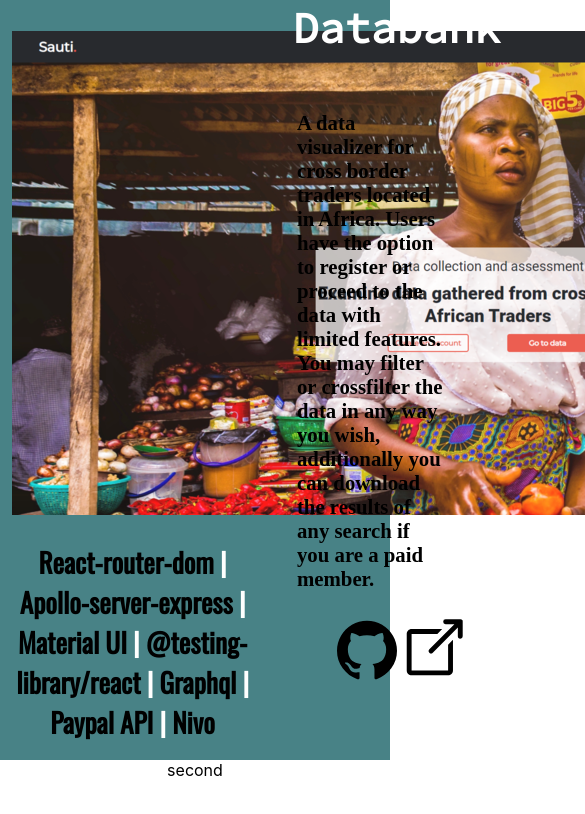
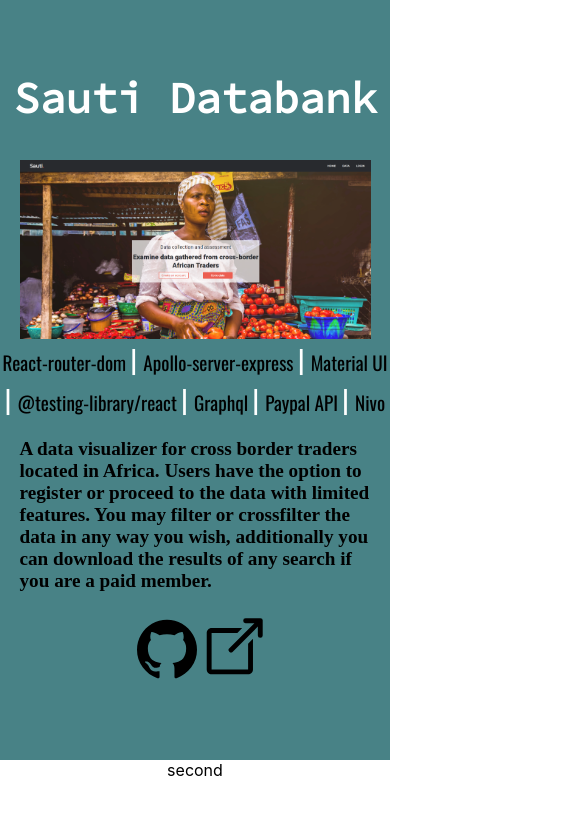
Before and after one commit to JoshHill15/portfolio-website-react, a React (Create React App) app in the folder portfolio/: page /work in a window 390 px wide. Shown: the top 814 px of the page, 585 px wide, since content can reach past the window. Built offline with nearby package versions, Linux system fonts and the light colour scheme.

Commit message:
made landing page and first work fully responsive

```diff
--- a/portfolio/src/components/LandingPage.js
+++ b/portfolio/src/components/LandingPage.js
@@ -5,25 +5,32 @@
 import linkedinSVG from "../images/linkedin.svg"
 import resumeSVG from "../images/portfolio.svg"
 import background from "../images/midcity.jpg"
+import avatar from "../images/joshhill15.png"
 import PDF from "../images/Joshua_Hill_Resume.pdf"
 
 import "../landingpage.css"
 
-import { useHistory } from "react-router-dom"
+const firstMediaQuery = "1200px"
+const secondMediaQuery = "730px"
+const thirdMediaQuery = "550px"
+const fourthMediaQuery = "450px"
+
+
 
 
 function LandingPage() {
-  const History = useHistory()
   return (
     <MainDiv>
-      <p className="avatar">avatar</p>
+      <AvatarDiv className="avatar">
+        <Avatar src={avatar} alt="avatar" />
+      </AvatarDiv>
       <AlignName>
-        <h1 className="name">Hello, my name's </h1>
-        <h1 className="name" className="main-name">Josh</h1>
+        <StyledName className="name">Hello, my name's </StyledName>
+        <StyledName className="name" className="main-name">Josh</StyledName>
       </AlignName>
       <AlignTitle>
-        <h2 className="title">I'm a</h2>
-        <h2 className="title" className="main-title">Full Stack Web Developer </h2>
+        <StyledTitle className="title">I'm a</StyledTitle>
+        <StyledTitle className="title" className="main-title">Full Stack Web Developer </StyledTitle>
       </AlignTitle>
       <StyledIcons className="icons">
         <GroupedGit>
@@ -66,16 +73,52 @@
   background-position:center;
   height:100vh;
 `
+
+const AvatarDiv = styled.div`
+  background:salmon;
+  width:10%;
+  border-radius: 15px;
+
+`
+
+const Avatar = styled.img`
+  width:50%;
+
+`
+
 const AlignName = styled.div`
   display:flex;
-  width:80%;
+  width:100%;
   justify-content:center;
+
+`
+
+const StyledName = styled.h1`
+  font-size:2.8rem;
+
+  @media(max-width: ${thirdMediaQuery}) {
+    font-size:2.3rem;
+  }
+  @media(max-width: ${fourthMediaQuery}) {
+    font-size:1.8rem;
+  }
 `
 
 const AlignTitle = styled.div`
   display:flex;
-  width:80%;
+  width:100%;
   justify-content:center;
+
+  @media(max-width: ${firstMediaQuery}) {
+    width:100%;
+  }
+`
+
+const StyledTitle = styled.h2`
+
+@media(max-width: ${fourthMediaQuery}) {
+  font-size:1.1rem;
+}
 `
 
 const StyledIcons = styled.div`
@@ -84,6 +127,21 @@
   width:30%;
   justify-content:flex-end;
 
+    @media(max-width: ${firstMediaQuery}) {
+      width:45%;
+    }
+
+    @media(max-width: ${secondMediaQuery}) {
+      width:70%;
+    }
+
+    @media(max-width: ${thirdMediaQuery}) {
+      width:85%;
+    }
+
+    @media(max-width: ${fourthMediaQuery}) {
+      flex-direction:column;
+    }
 `
 const StyledGit = styled.img`
   width:40%;
@@ -136,7 +194,7 @@
   width:25%;
   height:85%;
   cursor:pointer;
-  margin-bottom:2.2%;
+  margin-bottom:2.8%;
 `
 
 const StyledP = styled.p`
--- a/portfolio/src/landingpage.css
+++ b/portfolio/src/landingpage.css
@@ -1,3 +1,5 @@
+
+
 .avatar{
   animation: load-down 600ms ease-in 200ms;
   animation-fill-mode: forwards;
@@ -10,12 +12,11 @@
   animation-fill-mode: forwards;
   transform: translateY(-30px);
   opacity: 0;
-  font-size: 2.8rem;
   display:flex;
+
 }
 
 .main-name{
-  font-size:2.8rem;
   margin-left:1.5%;
   color:white;
   animation: load-down 600ms ease-in 200ms;
@@ -79,7 +80,6 @@
 
 .to-work-container{
   margin-top:9%;
-  cursor:pointer;
 
 }
 
@@ -219,3 +219,17 @@
     opacity: 1;
   }
 }
+
+@media (max-width:550px){
+
+  .to-work-container{
+    margin-top:30%;
+  }
+}
+
+@media (max-width:450px){
+
+  .to-work-container{
+    margin-top:10%;
+  }
+}
--- a/portfolio/src/projects/FirstProject.js
+++ b/portfolio/src/projects/FirstProject.js
@@ -1,10 +1,19 @@
 import React from "react"
-import sauti1 from "../images/smaller-sauti.png"
+import sauti from "../images/smaller-sauti.png"
 import styled from "styled-components";
 import AOS from "aos"
 import 'aos/dist/aos.css'
 import githubSVG from "../images/github-logo.svg"
 import linkSVG from "../images/link.svg"
+
+const firstMediaQuery = "1650px"
+const secondMediaQuery = "1470px"
+const thirdMediaQuery = "1000px"
+const fourthMediaQuery = "775px"
+const fifthMediaQuery = "600px"
+const sixthMediaQuery = "370px"
+
+
 
 
 function FirstProject() {
@@ -16,9 +25,9 @@
   return (
     <div >
       <MainDiv >
-        <IMGdiv data-aos="fade-up">
-          <img src={sauti1} alt="sauti" />
-          <StyledH3 data-aos="fade-up">
+        <IMGdiv >
+          <a rel="noopener noreferrer" target="_blank" href="https://www.databank.sautiafrica.org/"> <StyledIMG data-aos="fade-up" src={sauti} alt="sauti" /></a>
+          <StyledTechnologiesDiv data-aos="fade-up">
             <span>React-router-dom </span>
             <StyledSpans>| </StyledSpans>
             <span>Apollo-server-express </span>
@@ -32,18 +41,34 @@
             <span> Paypal API </span>
             <StyledSpans>| </StyledSpans>
             <span> Nivo</span>
-          </StyledH3>
+          </StyledTechnologiesDiv>
         </IMGdiv>
         <ContentDiv>
           <StyledH1 data-aos="fade-up">Sauti Databank</StyledH1>
+          <StyledAltIMG data-aos="fade-up" src={sauti} alt="alt-sauti" />
+          <StyledAltTechnologiesDiv data-aos="fade-up">
+            <span>React-router-dom </span>
+            <StyledSpans>| </StyledSpans>
+            <span>Apollo-server-express </span>
+            <StyledSpans>| </StyledSpans>
+            <span> Material UI </span>
+            <StyledSpans>| </StyledSpans>
+            <span> @testing-library/react </span>
+            <StyledSpans>| </StyledSpans>
+            <span> Graphql </span>
+            <StyledSpans>| </StyledSpans>
+            <span> Paypal API </span>
+            <StyledSpans>| </StyledSpans>
+            <span> Nivo</span>
+          </StyledAltTechnologiesDiv>
           <StyledP data-aos="fade-up">A data visualizer for cross border traders located in Africa.
           Users have the option to register or proceed to the data with limited features.
           You may filter or crossfilter the data in any way you wish,
           additionally you can download the results of any search
              if you are a paid member.</StyledP>
           <StyledButtonsDiv>
-            <a href="https://github.com/orgs/Lambda-School-Labs/teams/labs-21-sauti-data-bank" target="_blank"><StyledGitIMG src={githubSVG} data-aos="fade-up" /></a>
-            <a target="_blank" href="https://www.databank.sautiafrica.org/"><StyledLinkIMG src={linkSVG} data-aos="fade-up" /></a>
+            <a rel="noopener noreferrer" href="https://github.com/orgs/Lambda-School-Labs/teams/labs-21-sauti-data-bank" target="_blank"><StyledGitIMG src={githubSVG} data-aos="fade-up" /></a>
+            <a rel="noopener noreferrer" target="_blank" href="https://www.databank.sautiafrica.org/"><StyledLinkIMG src={linkSVG} data-aos="fade-up" /></a>
           </StyledButtonsDiv>
         </ContentDiv>
       </MainDiv>
@@ -64,8 +89,42 @@
   align-items:center;
   margin-left:3%;
   flex-wrap:wrap;
-  margin-top:8%
+  margin-top:8%;
+
+  @media (max-width: ${firstMediaQuery}){
+    width:100%;
+  }
+
+  @media (max-width: ${secondMediaQuery}){
+    height:65%;
+    width:120%;
+  }
+
+  @media (max-width: ${thirdMediaQuery}){
+    display:none;
+  }
+
 `
+
+const StyledIMG = styled.img`
+  @media (max-width: ${firstMediaQuery}){
+    width:100%;
+  }
+`
+
+const StyledAltIMG = styled.img`
+  display:none;
+
+    @media (max-width: ${thirdMediaQuery}){
+    width:100%;
+    display:inline-block;
+  }
+
+  @media (max-width: ${fifthMediaQuery}){
+    width:90%;
+  }
+`
+
 const ContentDiv = styled.div`
   width:38%;
   display:flex;
@@ -77,14 +136,37 @@
   flex-direction:column;
   margin-right:10%;
 
+  @media (max-width: ${firstMediaQuery}){
+    width:48%;
+  }
+
+  @media (max-width: ${secondMediaQuery}){
+    width:75%;
+  }
+
+  @media (max-width: ${thirdMediaQuery}){
+    width:100%;
+    height:97%;
+    margin-top:0;
+  }
+
+  @media (max-width: ${fifthMediaQuery}){
+    margin-right:0;
+    margin-left:0
+  }
+
 `
 
 const StyledH1 = styled.h1`
   color:white;
-  font-size:2rem;
   font-family: 'Source Code Pro', monospace;
   font-size:2.7rem;
   width:100%;
+
+
+  @media (max-width: ${sixthMediaQuery}){
+    font-size:2rem;
+  }
 `
 
 const StyledP = styled.p`
@@ -94,13 +176,41 @@
   margin-left:6%;
   font-family: 'Noto Serif KR', serif;
   font-weight:bold;
+
+  @media (max-width: ${thirdMediaQuery}){
+    margin-left:0;
+    font-size:1.2rem;
+  }
+
+  @media (max-width: ${fifthMediaQuery}){
+    width:90%;
+  }
+
+  @media (max-width: ${sixthMediaQuery}){
+    font-size:1rem;
+  }
+
 `
 
-const StyledH3 = styled.h3`
+const StyledTechnologiesDiv = styled.div`
   font-size:1.7rem;
   font-family: 'Oswald', sans-serif;
   diplay:flex;
   flex-direction:column;
+`
+
+const StyledAltTechnologiesDiv = styled.div`
+  display:none;
+  font-family: 'Oswald', sans-serif;
+
+    @media (max-width: ${thirdMediaQuery}) {
+      display:inline-block;
+      font-size:1.2rem;
+    }
+
+    @media (max-width: ${sixthMediaQuery}){
+      font-size:1rem;
+    }
 `
 
 const StyledButtonsDiv = styled.div`
@@ -108,16 +218,33 @@
   justify-content:space-around;
   align-items:center;
   width:40%;
+
+  @media (max-width: ${thirdMediaQuery}){
+    width:25%;
+  }
+
+  @media (max-width: ${fourthMediaQuery}){
+    width:30%;
+  }
+
 `
 
 const StyledGitIMG = styled.img`
   width:60px;
   margin-bottom:20%;
+
+  @media (max-width: ${sixthMediaQuery}){
+    width:45px;
+  }
 `
 
 const StyledLinkIMG = styled.img`
   width:73px;
   margin-bottom:20%;
+
+  @media (max-width: ${sixthMediaQuery}){
+    width:53px;
+  }
 
 `
 
```
Also changed, not shown: portfolio/src/images/joshhill15.png (added).
